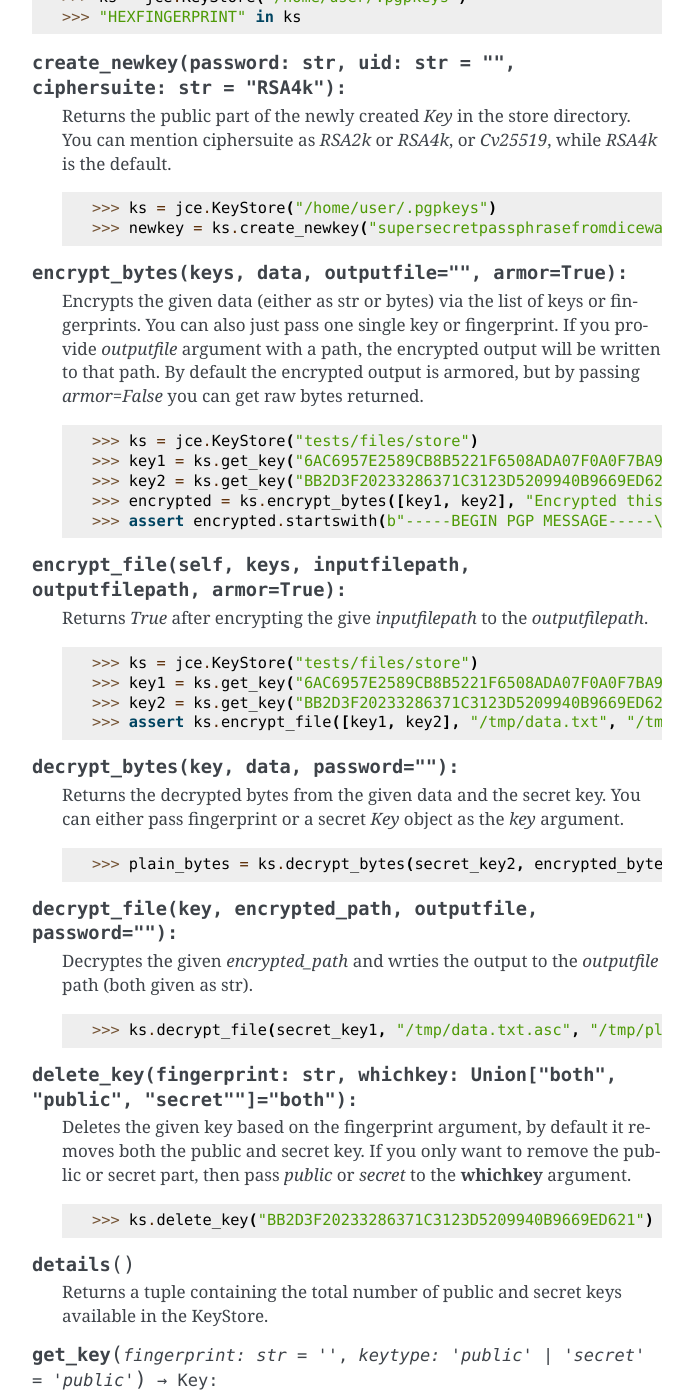
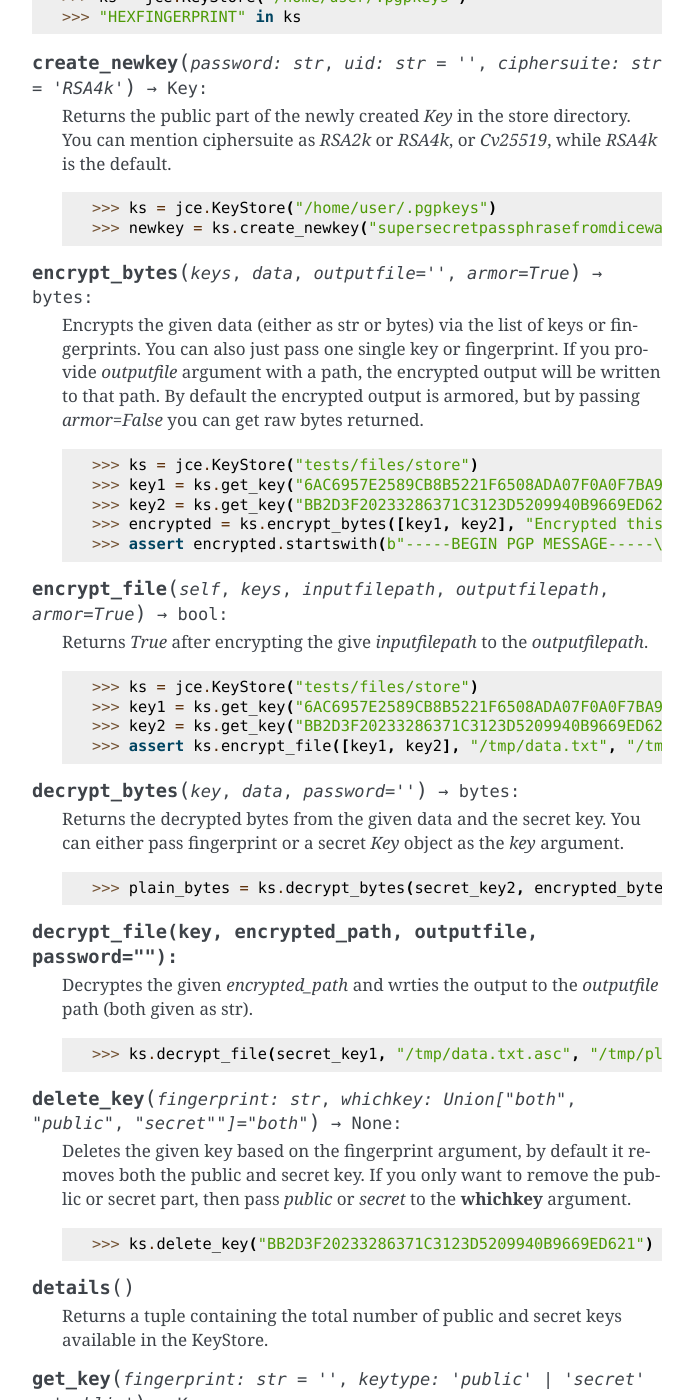
Before and after one commit to kushaldas/johnnycanencrypt, a Sphinx documentation site: the page built from docs/api.rst, in a window 1280 px wide and 1400 px high, scrolled down 749 px. Shown: the whole window, without its empty margins (418-1111 px from the left). Built offline with Sphinx 7.4.7, drawn with Linux system fonts in a browser that asks for light colours; some of the changed text lies outside the part shown.

Commit message:
Fixes highlighting of the methods

```diff
--- a/docs/api.rst
+++ b/docs/api.rst
@@ -21,7 +21,7 @@ For the rest of the documentation we assume that you imported the module as foll
 
 
 
-.. class:: KeyStore(path: str)
+.. class:: KeyStore(path: str) -> None:
 
         Returns a KeyStore object. This is the primary class of the module, and all high level usage is available via methods of this class.
         It takes a path to the directory where it stores/reads the keys. Please make sure that only the **user** has read/write capability
@@ -38,7 +38,7 @@ For the rest of the documentation we assume that you imported the module as foll
                 >>> "HEXFINGERPRINT" in ks
 
 
-        .. method:: create_newkey(password: str, uid: str = "", ciphersuite: str = "RSA4k"):
+        .. method:: create_newkey(password: str, uid: str = "", ciphersuite: str = "RSA4k") -> Key:
 
                 Returns the public part of the newly created `Key` in the store directory. You can mention ciphersuite as *RSA2k* or *RSA4k*,
                 or *Cv25519*, while *RSA4k* is the default.
@@ -48,7 +48,7 @@ For the rest of the documentation we assume that you imported the module as foll
                         >>> ks = jce.KeyStore("/home/user/.pgpkeys")
                         >>> newkey = ks.create_newkey("supersecretpassphrasefromdiceware", "test key1 <email@example.com>", "RSA4k")
 
-        .. method:: encrypt_bytes(keys, data, outputfile="", armor=True):
+        .. method:: encrypt_bytes(keys, data, outputfile="", armor=True) -> bytes:
 
                 Encrypts the given data (either as str or bytes) via the list of keys or fingerprints. You can also just pass one single key or
                 fingerprint. If you provide *outputfile* argument with a path, the encrypted output will be written to that path. By default the
@@ -62,7 +62,7 @@ For the rest of the documentation we assume that you imported the module as foll
                         >>> encrypted = ks.encrypt_bytes([key1, key2], "Encrypted this string")
                         >>> assert encrypted.startswith(b"-----BEGIN PGP MESSAGE-----\n")
 
-        .. method:: encrypt_file(self, keys, inputfilepath, outputfilepath, armor=True):
+        .. method:: encrypt_file(self, keys, inputfilepath, outputfilepath, armor=True) -> bool:
 
                 Returns `True` after encrypting the give *inputfilepath* to the *outputfilepath*.
 
@@ -73,7 +73,7 @@ For the rest of the documentation we assume that you imported the module as foll
                         >>> key2 = ks.get_key("BB2D3F20233286371C3123D5209940B9669ED621")
                         >>> assert ks.encrypt_file([key1, key2], "/tmp/data.txt", "/tmp/data.txt.asc")
 
-        .. method:: decrypt_bytes(key, data, password=""):
+        .. method:: decrypt_bytes(key, data, password="") -> bytes:
 
                 Returns the decrypted bytes from the given data and the secret key. You can either pass fingerprint or a secret `Key` object
                 as the *key* argument.
@@ -90,7 +90,7 @@ For the rest of the documentation we assume that you imported the module as foll
 
                         >>> ks.decrypt_file(secret_key1, "/tmp/data.txt.asc", "/tmp/plain.txt", password=password)
 
-        .. method:: delete_key(fingerprint: str, whichkey: Union["both", "public", "secret""]="both"):
+        .. method:: delete_key(fingerprint: str, whichkey: Union["both", "public", "secret""]="both") -> None:
 
                 Deletes the given key based on the fingerprint argument, by default it removes both the public and secret key. If you only want to remove
                 the public or secret part, then pass *public* or *secret* to the **whichkey** argument.
@@ -128,19 +128,19 @@ For the rest of the documentation we assume that you imported the module as foll
                         >>> key = ks.import_cert("tests/files/store/public.asc")
                         >>> print(key)
 
-        .. method:: sign(key, data, password):
+        .. method:: sign(key, data, password) -> str:
 
                 Signs the given *data* using the secret key. Returns the armored signature string.
 
-        .. method:: sign_file(self, key, filepath, password, write=False):
+        .. method:: sign_file(self, key, filepath, password, write=False) -> str:
 
                 Returns the armored signature of the *filepath* argument using the secret key (either fingerprint or secret `Key` object).
                 If you pass *write=True*, it will also write the armored signature to a file named as *filepath.asc*
 
-        .. method:: verify(key, data, signature):
+        .. method:: verify(key, data, signature) -> bool:
 
                 Verifies the given *data* using the public key, and signature string, returns **True** or **False** as result.
 
-        .. method:: verify_file(key, filepath, signature_path):
+        .. method:: verify_file(key, filepath, signature_path) -> bool:
 
                 Verifies the given filepath using the public key, and signature string, returns **True** or **False** as result.
```
